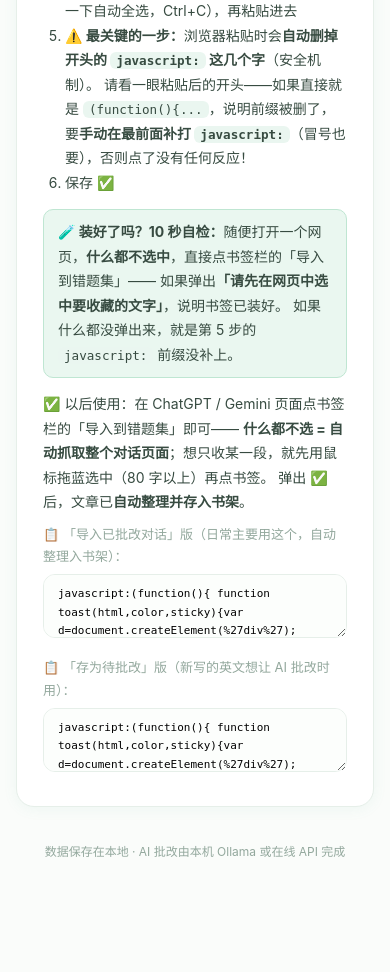
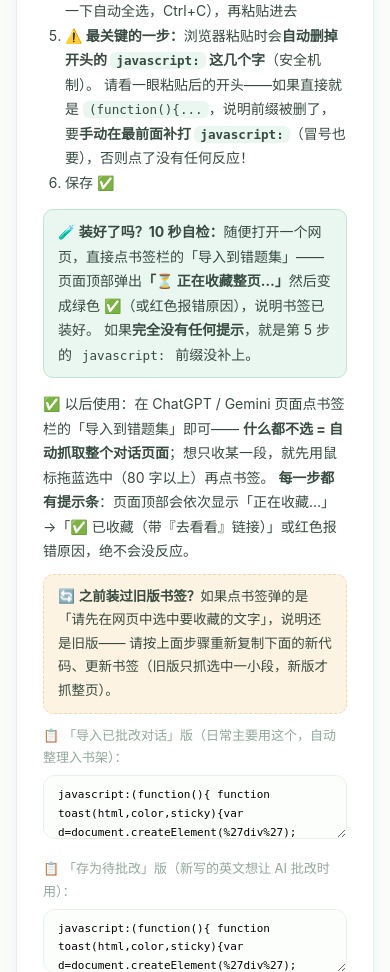
Before and after one commit to bella10281220/essay-coach, a Flask app: page /import in a window 390 px wide. Shown: the part 1291-2263 px from the top of the page. Before the commit the page ends 2148 px from the top, so only its background shows below. Run offline with Flask 3, Linux system fonts and the light colour scheme.

Commit message:
bookmarklet toast feedback + whole-page grab + mobile-friendly flip homepage

```diff
--- a/templates/import.html
+++ b/templates/import.html
@@ -54,13 +54,17 @@ function setMode(m){
     <li>保存 ✅</li>
   </ol>
   <div style="background:#eaf7f0;border:1px solid #bfe6d2;border-radius:10px;padding:10px 14px;font-size:14px;margin:10px 0 14px">
-    <b>🧪 装好了吗？10 秒自检：</b>随便打开一个网页，<b>什么都不选中</b>，直接点书签栏的「导入到错题集」——
-    如果弹出<b>「请先在网页中选中要收藏的文字」</b>，说明书签已装好。
-    如果什么都没弹出来，就是第 5 步的 <code>javascript:</code> 前缀没补上。
+    <b>🧪 装好了吗？10 秒自检：</b>随便打开一个网页，直接点书签栏的「导入到错题集」——
+    页面顶部弹出<b>「⏳ 正在收藏整页…」</b>然后变成绿色 ✅（或红色报错原因），说明书签已装好。
+    如果<b>完全没有任何提示</b>，就是第 5 步的 <code>javascript:</code> 前缀没补上。
   </div>
   <p style="font-size:14px;margin-bottom:8px">✅ 以后使用：在 ChatGPT / Gemini 页面点书签栏的「导入到错题集」即可——
     <b>什么都不选 = 自动抓取整个对话页面</b>；想只收某一段，就先用鼠标拖蓝选中（80 字以上）再点书签。
-    弹出 ✅ 后，文章已<b>自动整理并存入书架</b>。</p>
+    <b>每一步都有提示条</b>：页面顶部会依次显示「正在收藏…」→「✅ 已收藏（带『去看看』链接）」或红色报错原因，绝不会没反应。</p>
+  <div style="background:#fdf3e2;border:1px dashed #ecd9ae;border-radius:10px;padding:10px 14px;font-size:13.5px;margin:10px 0">
+    🔄 <b>之前装过旧版书签？</b>如果点书签弹的是「请先在网页中选中要收藏的文字」，说明还是旧版——
+    请按上面步骤重新复制下面的新代码、更新书签（旧版只抓选中一小段，新版才抓整页）。
+  </div>
   <p style="font-size:13px;color:var(--sub);margin-bottom:6px">📋 「导入已批改对话」版（日常主要用这个，自动整理入书架）：</p>
   <textarea readonly style="min-height:64px;font-size:11px;font-family:monospace" onclick="this.select()">{{ bookmarklet_import|safe }}</textarea>
   <p style="font-size:13px;color:var(--sub);margin:10px 0 6px">📋 「存为待批改」版（新写的英文想让 AI 批改时用）：</p>
```
